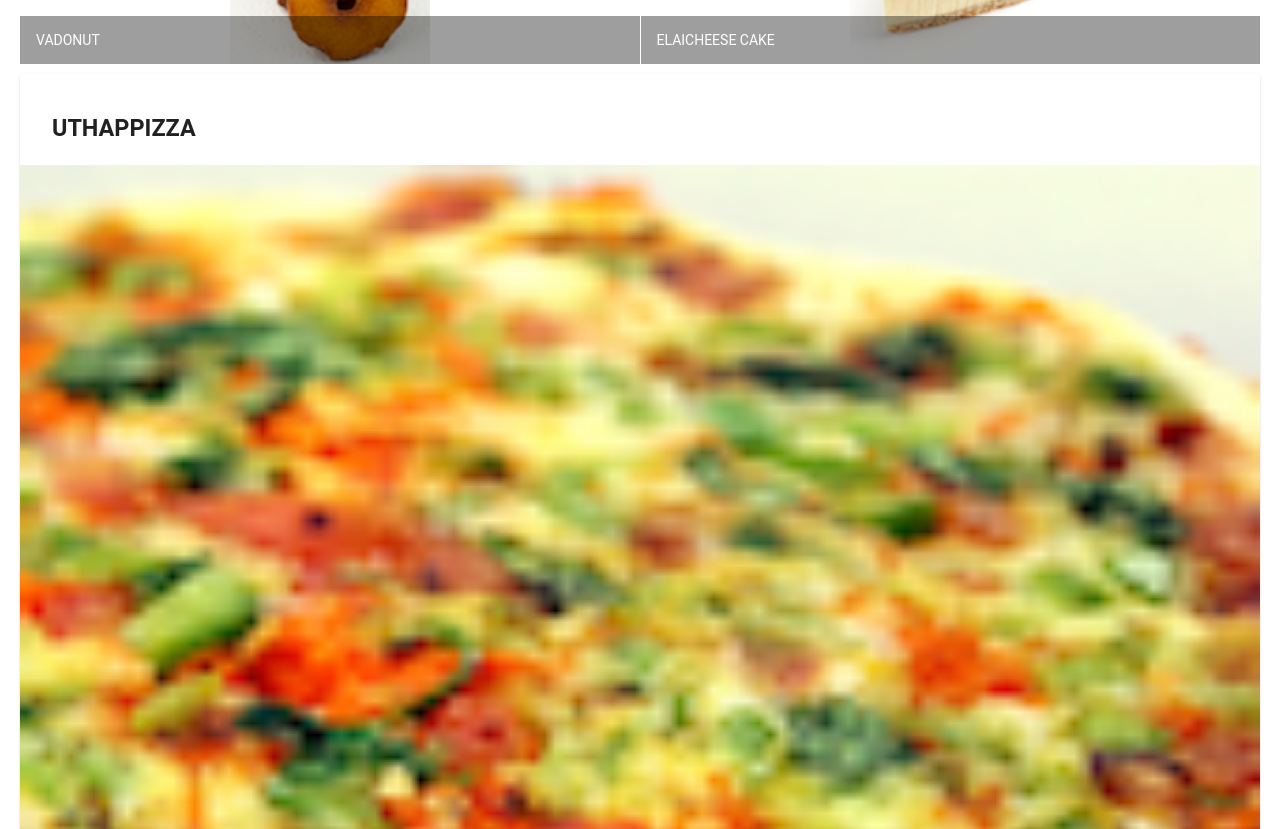
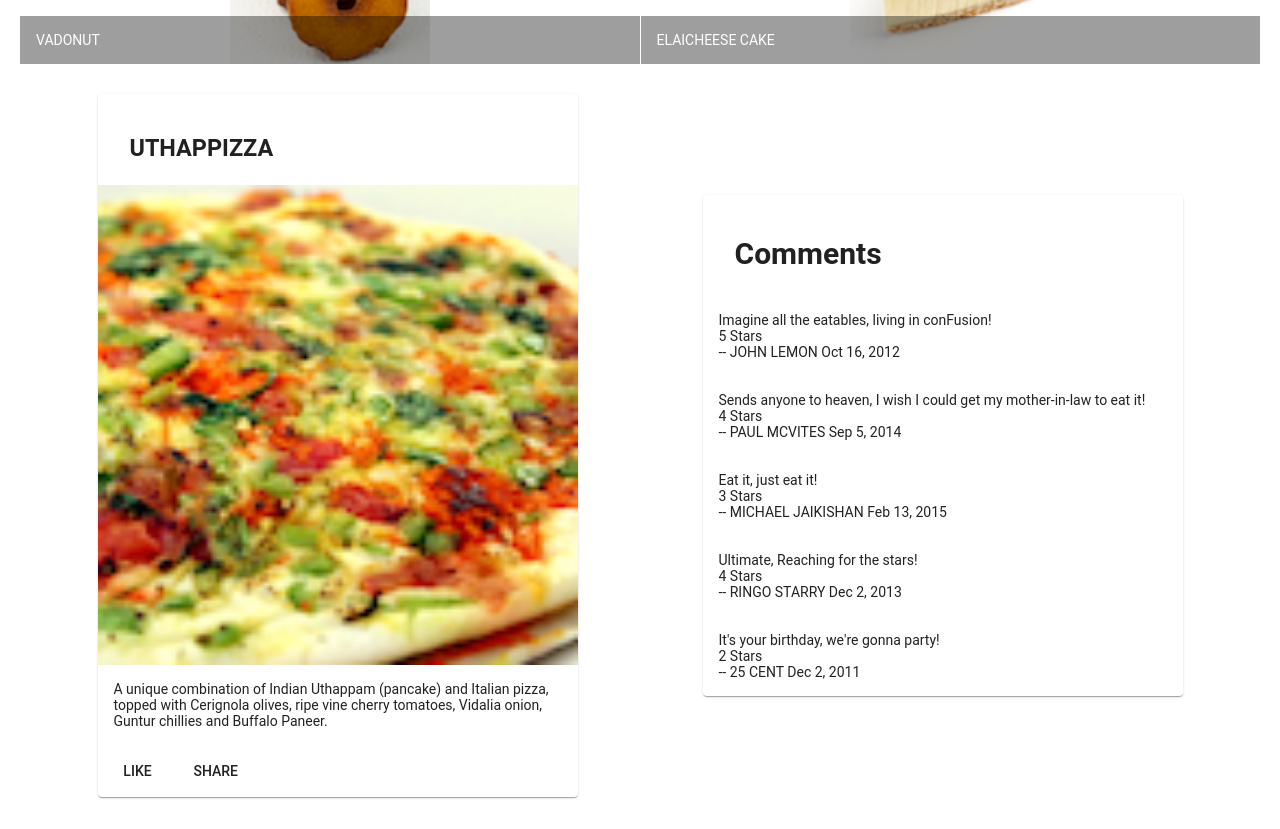
Before and after one commit to harshitKyal/angularConfusion, an Angular app: page / in a window 1280 px wide. Shown: the part 500-1329 px from the top of the page. Built offline with nearby package versions, Linux system fonts and the light colour scheme.

Commit message:
Assignment 1

```diff
--- a/src/app/app.module.ts
+++ b/src/app/app.module.ts
@@ -11,10 +11,12 @@
 
 import 'hammerjs';
 import { MenuComponent } from './menu/menu.component';
+import { DishdetailComponent } from './dishdetail/dishdetail.component';
 @NgModule({
   declarations: [
     AppComponent,
-    MenuComponent
+    MenuComponent,
+    DishdetailComponent
   ],
   imports: [
     BrowserModule,
--- /dev/null
+++ b/src/app/dishdetail/dishdetail.component.html
@@ -0,0 +1,49 @@
+<div class="container"
+    fxLayout="row"
+    fxLayout.sm="column"
+    fxLayout.xs="column"
+    fxLayoutAlign.gt-md="space-around center"
+    fxLayoutGap="10px"
+    fxLayoutGap.xs="0">
+
+  <div fxFlex="40">
+    <div fxFlex *ngIf="dish">
+      <mat-card>
+        <mat-card-header>
+          <mat-card-title>
+            <h3>{{dish.name | uppercase}}</h3>
+          </mat-card-title>
+        </mat-card-header>
+        <img mat-card-image src={{dish.image}} alt={{dish.name}}>
+        <mat-card-content>
+          <p>{{dish.description}}
+          </p>
+        </mat-card-content>
+        <mat-card-actions>
+          <button mat-button>LIKE</button>
+          <button mat-button>SHARE</button>
+        </mat-card-actions>
+      </mat-card>
+    </div>
+  </div>
+
+  <div fxFlex="40">
+    <div fxFlex *ngIf="dish">
+      <mat-card>
+        <mat-card-header>
+          <mat-card-title>
+            <h2> Comments</h2>
+          </mat-card-title>
+        </mat-card-header>
+
+        <mat-card-content *ngFor="let comment of dish.comments">
+          <p><br>{{comment.comment}} <br>
+          {{comment.rating}} Stars <br>
+        -- {{comment.author | uppercase}} {{comment.date | date}} <br></p>
+        </mat-card-content>
+
+      </mat-card>
+    </div>
+  </div>
+
+</div>
--- /dev/null
+++ b/src/app/dishdetail/dishdetail.component.ts
@@ -0,0 +1,60 @@
+import { Component, OnInit } from '@angular/core';
+
+const DISH = {
+  id: '0',
+  name: 'Uthappizza',
+  image: '/assets/images/uthappizza.png',
+  category: 'mains',
+  featured: true,
+  label: 'Hot',
+  price: '4.99',
+  // tslint:disable-next-line:max-line-length
+  description: 'A unique combination of Indian Uthappam (pancake) and Italian pizza, topped with Cerignola olives, ripe vine cherry tomatoes, Vidalia onion, Guntur chillies and Buffalo Paneer.',
+  comments: [
+       {
+           rating: 5,
+           comment: 'Imagine all the eatables, living in conFusion!',
+           author: 'John Lemon',
+           date: '2012-10-16T17:57:28.556094Z'
+       },
+       {
+           rating: 4,
+           comment: 'Sends anyone to heaven, I wish I could get my mother-in-law to eat it!',
+           author: 'Paul McVites',
+           date: '2014-09-05T17:57:28.556094Z'
+       },
+       {
+           rating: 3,
+           comment: 'Eat it, just eat it!',
+           author: 'Michael Jaikishan',
+           date: '2015-02-13T17:57:28.556094Z'
+       },
+       {
+           rating: 4,
+           comment: 'Ultimate, Reaching for the stars!',
+           author: 'Ringo Starry',
+           date: '2013-12-02T17:57:28.556094Z'
+       },
+       {
+           rating: 2,
+           comment: 'It\'s your birthday, we\'re gonna party!',
+           author: '25 Cent',
+           date: '2011-12-02T17:57:28.556094Z'
+       }
+   ]
+};
+
+@Component({
+  selector: 'app-dishdetail',
+  templateUrl: './dishdetail.component.html',
+  styleUrls: ['./dishdetail.component.scss']
+})
+export class DishdetailComponent implements OnInit {
+
+  dish = DISH;
+  constructor() { }
+
+  ngOnInit() {
+  }
+
+}
--- a/src/app/menu/menu.component.html
+++ b/src/app/menu/menu.component.html
@@ -20,23 +20,6 @@
   </mat-grid-list>
 </div>
 
-<div fxFlex *ngIf="selectedDish">
-  <mat-card>
-    <mat-card-header>
-      <mat-card-title>
-        <h3>{{selectedDish.name | uppercase}}</h3>
-      </mat-card-title>
-    </mat-card-header>
-    <img mat-card-image src={{selectedDish.image}} alt={{selectedDish.name}}>
-    <mat-card-content>
-      <p>{{selectedDish.description}}
-      </p>
-    </mat-card-content>
-    <mat-card-actions>
-      <button mat-button>LIKE</button>
-      <button mat-button>SHARE</button>
-    </mat-card-actions>
-  </mat-card>
-</div>
+<app-dishdetail></app-dishdetail>
 
 </div>
```
Also changed, not shown: src/app/dishdetail/dishdetail.component.scss (added), 1 other file (tests, documents, lock files or other folders).
